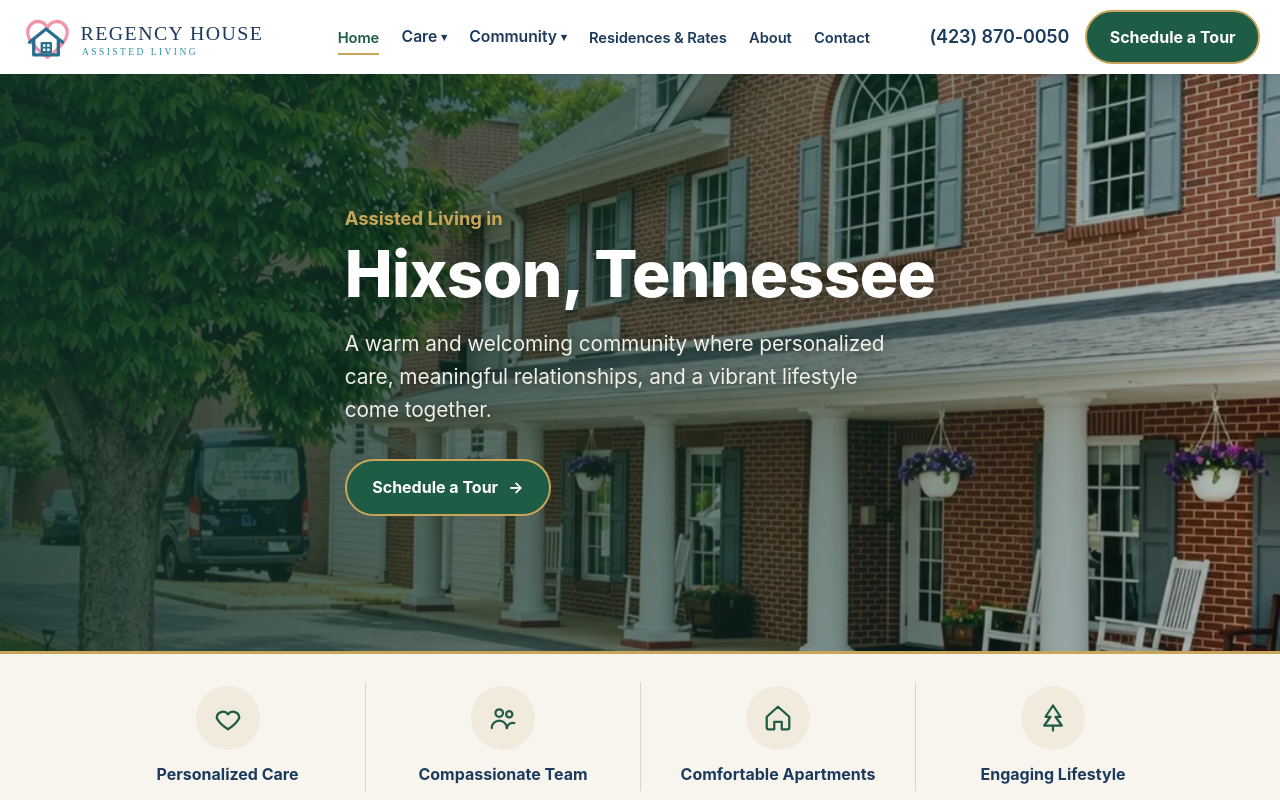
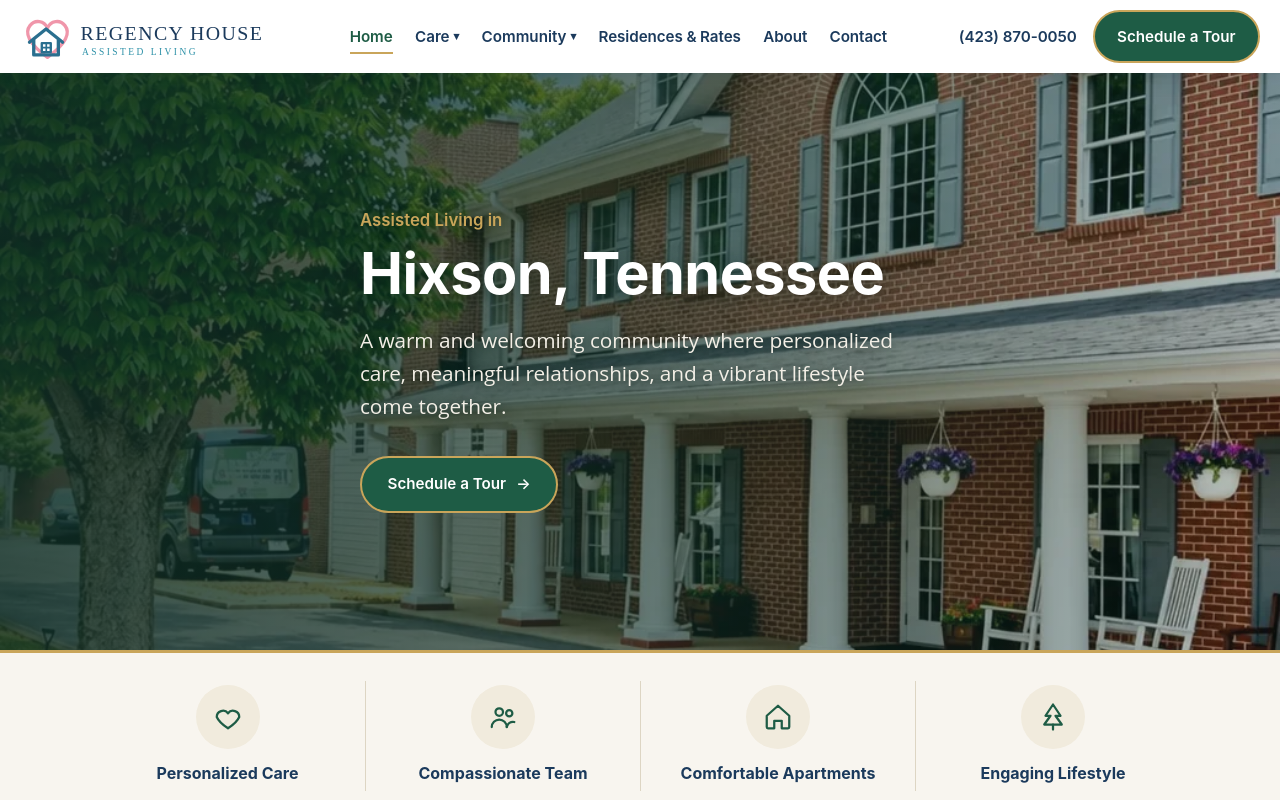
Before and after one commit to mechuz/Regency-House-Hixson-Website, a plain HTML site: page public/index.html in a window 1280 px wide. Shown: the top 800 px of the page. Drawn offline with Linux system fonts and the light colour scheme.

Commit message:
Type: Montserrat headings with Open Sans body

```diff
--- a/public/assets/css/main.css
+++ b/public/assets/css/main.css
@@ -478,9 +478,9 @@ body { font-size: 1.0625rem; letter-spacing: -0.005em; }
    panels. Appended last so it overrides the token-based rules above.
    ===================================================================== */
 :root {
-  --font-head: "Nunito", "Nunito Sans", -apple-system, "Segoe UI", Roboto, Helvetica, Arial, sans-serif;
-  --font-body: "Nunito Sans", "Nunito", -apple-system, "Segoe UI", Roboto, Helvetica, Arial, sans-serif;
-  --font-ui: "Nunito Sans", "Nunito", -apple-system, "Segoe UI", Roboto, Helvetica, Arial, sans-serif;
+  --font-head: "Montserrat", -apple-system, "Segoe UI", Roboto, Helvetica, Arial, sans-serif;
+  --font-body: "Open Sans", -apple-system, "Segoe UI", Roboto, Helvetica, Arial, sans-serif;
+  --font-ui: "Montserrat", -apple-system, "Segoe UI", Roboto, Helvetica, Arial, sans-serif;
   --navy: #1b3a5c; --blue: #1b3a5c; --blue-deep: #1e5c45;
   --green: #1e5c45; --gold: #c9a55a; --gold-text: #8a6a1f;
   --rose-text: #8a6a1f;
@@ -492,19 +492,19 @@ body { font-size: 1.0625rem; letter-spacing: -0.005em; }
   --hero-scrim: 15, 46, 37;
   --shadow: 0 6px 22px rgba(27, 58, 92, 0.10);
 }
-body { font-family: var(--font-body); color: var(--ink); font-size: 1.125rem; line-height: 1.65; }
-h1, h2, h3, h4 { font-family: var(--font-head); color: var(--navy); font-weight: 800; letter-spacing: -0.01em; line-height: 1.15; }
-h1 { font-size: clamp(2.2rem, 4.8vw, 3.4rem); }
-h2 { font-size: clamp(1.6rem, 3vw, 2.2rem); }
-h3 { font-weight: 700; font-size: 1.2rem; }
+body { font-family: var(--font-body); color: var(--ink); font-size: 1.0625rem; line-height: 1.7; }
+h1, h2, h3, h4 { font-family: var(--font-head); color: var(--navy); font-weight: 700; letter-spacing: -0.01em; line-height: 1.2; }
+h1 { font-size: clamp(2rem, 4.4vw, 3.1rem); }
+h2 { font-size: clamp(1.5rem, 2.8vw, 2.05rem); }
+h3 { font-weight: 600; font-size: 1.15rem; }
 .section h2::after { content: none; }
 .section .center h2::after { margin-left: auto; margin-right: auto; }
 .cta-band h2::after { content: none; }
-.eyebrow { color: var(--green); font-family: var(--font-ui); font-weight: 700; letter-spacing: 0; text-transform: none; font-size: 1rem; margin-bottom: 0.35rem; }
+.eyebrow { color: var(--green); font-family: var(--font-ui); font-weight: 600; letter-spacing: 0; text-transform: none; font-size: 0.95rem; margin-bottom: 0.35rem; }
 
 .main-nav a, .main-nav .has-sub > button, .phone-link { font-family: var(--font-ui); font-weight: 600; }
 .main-nav a:hover, .main-nav a[aria-current="page"] { color: var(--green); border-bottom-color: var(--gold); }
-.btn { font-family: var(--font-ui); font-weight: 700; text-transform: none; letter-spacing: 0; font-size: 1rem; padding: 0.85rem 1.6rem; }
+.btn { font-family: var(--font-ui); font-weight: 600; text-transform: none; letter-spacing: 0; font-size: 0.95rem; padding: 0.85rem 1.6rem; }
 .btn-primary { background: var(--green); color: #fff; border-color: var(--gold); }
 .btn-primary:hover { background: #174a37; color: #fff; border-color: var(--gold); }
 .btn-secondary { background: var(--navy); color: #fff; border-color: var(--navy); }
@@ -523,12 +523,12 @@ h3 { font-weight: 700; font-size: 1.2rem; }
 .hero { background-color: var(--paper); background-image: linear-gradient(135deg, #ffffff 0%, var(--paper) 55%, var(--ice) 100%); border-bottom: 3px solid var(--gold); }
 .hero h1 { color: var(--navy); }
 .hero-photo h1 { color: #fff; }
-.hero-kicker { display: block; font-family: var(--font-ui); font-weight: 700; font-size: 1.15rem; letter-spacing: 0; text-transform: none; color: var(--gold); margin-bottom: 0.5rem; }
+.hero-kicker { display: block; font-family: var(--font-ui); font-weight: 600; font-size: 1.05rem; letter-spacing: 0; text-transform: none; color: var(--gold); margin-bottom: 0.5rem; }
 .hero-kicker::after { content: none; }
 .hero:not(.hero-photo) .hero-kicker { color: var(--gold-text); }
 .hero .tagline { color: var(--ink); font-size: 1.3rem; line-height: 1.6; max-width: 560px; }
 .hero-photo .tagline { color: #f3efe6; }
-.hero-landing h1 { font-size: clamp(2.4rem, 5.4vw, 4rem); text-shadow: 0 3px 24px rgba(8,30,22,.45); }
+.hero-landing h1 { font-size: clamp(2.2rem, 5vw, 3.6rem); text-shadow: 0 3px 24px rgba(8,30,22,.45); }
 .hero-landing .tagline { text-shadow: 0 1px 10px rgba(8,30,22,.5); }
 
 .feature-strip { background: var(--paper); border-bottom: 1px solid #e6dfd0; }
@@ -614,3 +614,7 @@ h3 { font-weight: 700; font-size: 1.2rem; }
 
 /* Plain-case type: footer headings and feature labels */
 .site-footer h3 { text-transform: none; letter-spacing: 0; font-size: 1.05rem; }
+
+.main-nav a, .main-nav .has-sub > button, .phone-link { font-family: var(--font-ui); font-weight: 600; font-size: 0.95rem; }
+.feature-strip li, .pillars strong, .icon-grid strong, .card h3, .contact-info-card h3, .site-footer h3, .testimonial cite { font-family: var(--font-ui); }
+.icon-grid strong { font-size: 1.02rem; font-weight: 600; }
--- a/public/index.html
+++ b/public/index.html
@@ -16,8 +16,8 @@
   <link rel="icon" type="image/svg+xml" href="/assets/img/favicon.svg">
   <link rel="preconnect" href="https://fonts.googleapis.com">
   <link rel="preconnect" href="https://fonts.gstatic.com" crossorigin>
-  <link href="https://fonts.googleapis.com/css2?family=Nunito:ital,wght@0,400;0,600;0,700;0,800;1,400&amp;family=Nunito+Sans:ital,opsz,wght@0,6..12,400;0,6..12,600;0,6..12,700;1,6..12,400&amp;display=swap" rel="stylesheet">
-  <link rel="stylesheet" href="/assets/css/main.css?v=12824a94">
+  <link href="https://fonts.googleapis.com/css2?family=Montserrat:wght@500;600;700&amp;family=Open+Sans:ital,wght@0,400;0,600;0,700;1,400&amp;display=swap" rel="stylesheet">
+  <link rel="stylesheet" href="/assets/css/main.css?v=37420e40">
   <!-- Google tag: Ads conversion tracking + GA4. IDs stamped in by setup-ids.sh -->
   <script async src="https://www.googletagmanager.com/gtag/js?id=AW_CONVERSION_ID"></script>
   <script>
```
Also changed, not shown: public/404.html (+2 -2 lines), public/about-us/index.html (+2 -2 lines), public/ada-compliance/index.html (+2 -2 lines), public/amenities/index.html (+2 -2 lines), public/assisted-living/index.html (+2 -2 lines), public/contact-us/index.html (+2 -2 lines), public/gallery/index.html (+2 -2 lines), public/nondiscrimination/index.html (+2 -2 lines), public/privacy-policy/index.html (+2 -2 lines), public/rates-floor-plans/index.html (+2 -2 lines), public/respite-care/index.html (+2 -2 lines), public/reviews/index.html (+2 -2 lines), public/terms-of-service/index.html (+2 -2 lines), public/thank-you/index.html (+2 -2 lines), 1 more files.
